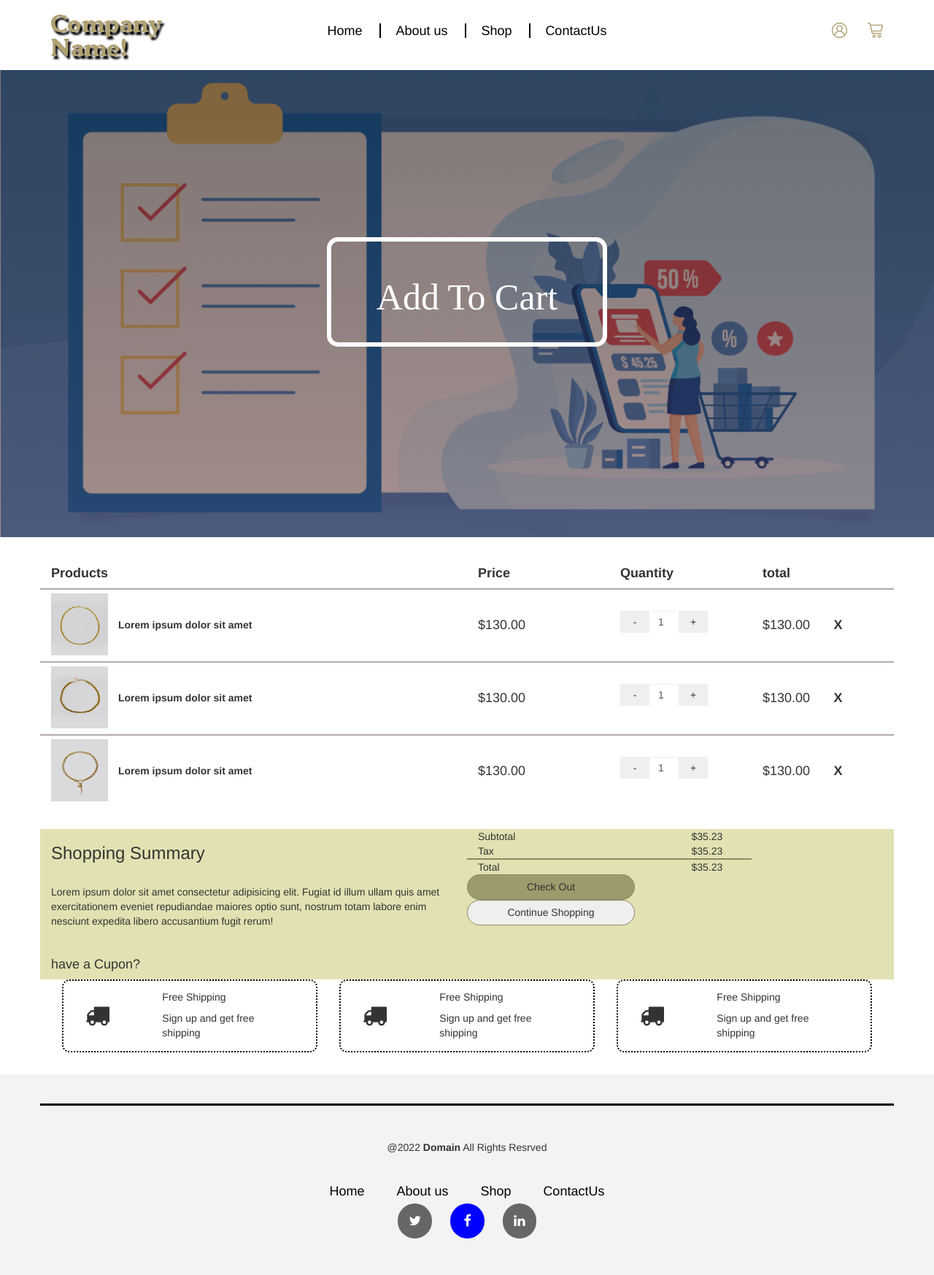
After one commit to Elisha-George/Jewelery_Website, a PHP site: page /checkout.html in a window 1280 px wide. The commit adds this page. Shown: the whole page at 73% size. Run offline with PHP 8.4, Linux system fonts and the light colour scheme; some web fonts are replaced.

Commit message:
Checkout.html file added

```diff
--- /dev/null
+++ b/checkout.html
@@ -0,0 +1,376 @@
+<!DOCTYPE html>
+<html lang="en">
+
+<head>
+    <meta charset="utf-8">
+    <meta http-equiv="X-UA-Compatible" content="IE=edge">
+    <meta name="viewport" content="width=device-width, initial-scale=1">
+    <title>Add To Cart</title>
+    <link href="css/bootstrap.min.css" rel="stylesheet">
+    <link rel="stylesheet" href="css/style.css">
+    <link rel="preconnect" href="https://fonts.googleapis.com">
+    <link rel="preconnect" href="https://fonts.gstatic.com" crossorigin>
+    <link href="https://fonts.googleapis.com/css2?family=Titan+One&display=swap" rel="stylesheet">
+    <link href="//db.onlinewebfonts.com/c/b903a10cbd02c30f0de8a49886eddcc0?family=CooperBTW01-Bold" rel="stylesheet"
+        type="text/css" />
+    <link rel="stylesheet" href="https://cdnjs.cloudflare.com/ajax/libs/font-awesome/4.7.0/css/font-awesome.min.css">
+</head>
+
+<body>
+
+    <!-- header starts -->
+    <header>
+        <div class="container">
+            <div class="row">
+                <div class="col-md-3">
+                    <div class="logo">
+                        <a href="index.html"><img src="images/logo.png" alt=""></a>
+                    </div>
+
+                </div>
+
+                <div class="col-md-6">
+                    <div class="navigation">
+
+                        <ul>
+                            <li><a href="index.html">Home</a></li>
+                            <li><a href="aboutus.html" id="about">About us</a></li>
+                            <li><a id="shop">Shop</a></li>
+                            <li><a href="contactUs.html" id="contact">ContactUs</a></li>
+                        </ul>
+
+                    </div>
+                </div>
+
+                <div class="col-md-3">
+                    <div class="icons">
+                        <ul>
+                            <li><a href=""><img src="images/profile.png" alt=""></a></li>
+                            <li><a href=""><img src="images/Cart.png" alt=""></a></li>
+                        </ul>
+                    </div>
+                </div>
+
+            </div>
+        </div>
+
+    </header>
+    <!-- header ends -->
+
+
+
+
+
+    <!-- BANNER STARTS -->
+
+
+    <div class="cartBanner">
+        <div class="contaier">
+            <div class="row">
+                <div class="col-md-12  cartMid">
+                    <h1 class="h1Heading">Add To Cart</h1>
+
+                </div>
+            </div>
+        </div>
+    </div>
+
+
+    <!-- BANNER  ENDS -->
+
+
+
+    <!-- CART SECTION STARTS-->
+
+    <section class="Cart">
+        <div class="container">
+            <!-- Cart headings -->
+            <div class="row rowHead">
+                <div class="col-md-6">
+                    <h4><b>Products</b></h4>
+                </div>
+                <div class="col-md-2">
+                    <h4><b>Price</b></h4>
+                </div>
+                <div class="col-md-2">
+                    <h4><b>Quantity</b></h4>
+                </div>
+                <div class="col-md-2">
+                    <h4><b>total</b></h4>
+                </div>
+            </div>
+
+            <!-- product add and remove -->
+            <div class="row rowProducts">
+                <div class="col-md-6">
+                    <img src="images/1stProduct.png" alt="" class="imgCart">
+                    <p><b>Lorem ipsum dolor sit amet</b> </p>
+                </div>
+                <div class="col-md-2">
+                    <h4>$130.00</h4>
+                </div>
+                <div class="col-md-2">
+                    <div class="ProductQty">
+                        <ul>
+                            <li><button class="cartQty">-</button></li>
+                            <li>
+                                <input type="text" class=" cartQty form-control" value="1" min="{5" } max=""
+                                    step="" required="required" title="">
+                            </li>
+                            <li><button class="cartQty">+</button></li>
+                        </ul>
+                    </div>
+                </div>
+                <div class="col-md-1">
+                    <h4>$130.00</h4>
+                </div>
+                <div class="col-md-1">
+                    <h4><b>X</b></h4>
+                </div>
+            </div>
+
+               <!-- product add and remove -->
+               <div class="row rowProducts">
+                <div class="col-md-6">
+                    <img src="images/3rdProduct.png" alt="" class="imgCart">
+                    <p><b>Lorem ipsum dolor sit amet</b> </p>
+                </div>
+                <div class="col-md-2">
+                    <h4>$130.00</h4>
+                </div>
+                <div class="col-md-2">
+                    <div class="ProductQty">
+                        <ul>
+                            <li><button class="cartQty">-</button></li>
+                            <li>
+                                <input type="text" class=" cartQty form-control" value="1" min="{5" } max=""
+                                    step="" required="required" title="">
+                            </li>
+                            <li><button class="cartQty">+</button></li>
+                        </ul>
+                    </div>
+                </div>
+                <div class="col-md-1">
+                    <h4>$130.00</h4>
+                </div>
+                <div class="col-md-1">
+                    <h4><b>X</b></h4>
+                </div>
+            </div>
+
+
+               <!-- product add and remove -->
+               <div class="row rowProducts">
+                <div class="col-md-6">
+                    <img src="images/2ndproduct.png" alt="" class="imgCart">
+                    <p><b>Lorem ipsum dolor sit amet</b> </p>
+                </div>
+                <div class="col-md-2">
+                    <h4>$130.00</h4>
+                </div>
+                <div class="col-md-2">
+                    <div class="ProductQty">
+                        <ul>
+                            <li><button class="cartQty">-</button></li>
+                            <li>
+                                <input type="text" class=" cartQty form-control" value="1" min="{5" } max=""
+                                    step="" required="required" title="">
+                            </li>
+                            <li><button class="cartQty">+</button></li>
+                        </ul>
+                    </div>
+                </div>
+                <div class="col-md-1">
+                    <h4>$130.00</h4>
+                </div>
+                <div class="col-md-1">
+                    <h4><b>X</b></h4>
+                </div>
+            </div>
+
+
+
+        </div>
+    </section>
+
+    <!-- CART SECTION Ends-->
+
+
+
+    <!-- CHECKOUT SUMMARY  -->
+    <section >
+        <div class="container summary">
+            <div class="row">
+                <div class="col-md-6">
+                    <h3>
+                         Shopping Summary
+                    </h3>
+                    <br>
+                    <p>Lorem ipsum dolor sit amet consectetur adipisicing elit. Fugiat id illum ullam quis amet exercitationem eveniet repudiandae maiores optio sunt, nostrum totam labore enim nesciunt expedita libero accusantium fugit rerum!</p>
+
+                    <br>
+
+                    <h4>
+                        have a Cupon?
+                    </h4>
+                </div>
+                <div class="col-md-4">
+
+                    <div class="row rowSubTotal">
+                        <div class="col-md-9">Subtotal</div>
+                        <div class="col-md-3">$35.23</div>
+                    </div>
+
+                    <div class="row rowTax">
+                        <div class="col-md-9">Tax</div>
+                        <div class="col-md-3">$35.23</div>
+                    </div>
+
+
+
+                    <div class="row rowTotal">
+                        <div class="col-md-9">Total</div>
+                        <div class="col-md-3">$35.23</div>
+                    </div>
+
+                    <div class="row">
+                    <button class="btnCheckOut">Check Out</button>
+                    </div>
+                    <div class="row">
+                        <button class="btnContinue">Continue Shopping</button>
+                        </div>
+                </div>
+            </div>
+        </div>
+    </section>
+    <!-- CHECKOUT SUMMARY  -->
+
+
+
+
+     <!-- SHIPPING DETAILS -->
+
+     <section>
+        <div class="container">
+            <div class="row">
+
+                <!-- Truck -->
+                <div class="col-md-3  ShippingBlocks" id="ship">
+                    <div class="col-md-4">
+                <i class="fa fa-truck" style="font-size: 33px;"></i>
+
+                    </div>
+                    <div class="col-md-8">
+                        <h5>Free Shipping</h5>
+                        <p>Sign up and get free shipping</p>
+                    </div>
+                </div>
+
+                <!-- Dillevery -->
+
+                <div class="col-md-3 ShippingBlocks" id="dilleveryBox">
+                    <div class="col-md-4">
+                        <i class="fa fa-truck" style="font-size: 33px;"></i>
+
+                            </div>
+                            <div class="col-md-8">
+                                <h5>Free Shipping</h5>
+                                <p>Sign up and get free shipping</p>
+                            </div>
+                </div>
+
+
+                <!-- brst quality -->
+                <div class="col-md-3 ShippingBlocks" id="Quality">
+                    <div class="col-md-4">
+                        <i class="fa fa-truck" style="font-size: 33px;"></i>
+
+                            </div>
+                            <div class="col-md-8">
+                                <h5>Free Shipping</h5>
+                                <p>Sign up and get free shipping</p>
+                            </div>
+                </div>
+
+            </div>
+
+
+
+    </section>
+
+
+    <!-- SHIPPING DETAILS -->
+
+
+
+
+
+
+
+
+
+
+
+
+
+    <!-- FOOTER STARTS -->
+
+    <footer>
+
+        <div class="container ">
+            <div class="row">
+
+                <div class="col-md-12 line">
+
+                </div>
+            </div>
+
+            <div class="row Domain">
+                <h5>
+                    @2022 <strong>Domain</strong> All Rights Resrved
+                </h5>
+            </div>
+
+            <div class="row">
+                <div class="col-md-12">
+                    <div class="footNav">
+
+                        <ul>
+                            <li><a>Home</a></li>
+                            <li><a id="about2" href="aboutus.html">About us</a></li>
+                            <li><a id="shop2">Shop</a></li>
+                            <li><a id="contact2" href="contactUs.html">ContactUs</a></li>
+                        </ul>
+
+                    </div>
+                </div>
+            </div>
+
+
+        </div>
+        </div>
+        <div id="SocialMediaIcons">
+            <div id="twitter">
+                <i class="fa fa-twitter" aria-hidden="true"></i>
+            </div>
+            <div id="facebook">
+                <i class="fa fa-facebook" aria-hidden="true"></i>
+            </div>
+            <div id="linkdin">
+                <i class="fa fa-linkedin" aria-hidden="true"></i>
+            </div>
+        </div>
+    </footer>
+
+    <!-- FOOTER ENDS -->
+
+
+
+
+    <!-- jQuery (necessary for Bootstrap's JavaScript plugins) -->
+    <script src="https://ajax.googleapis.com/ajax/libs/jquery/1.12.4/jquery.min.js"></script>
+    <!-- Include all compiled plugins (below), or include individual files as needed -->
+    <script src="js/bootstrap.min.js"></script>
+</body>
+
+</html>
--- a/css/style.css
+++ b/css/style.css
@@ -873,3 +873,25 @@
 
 
 /* ADD TO CART CSS */
+
+
+/* CHECKOUT CSS  */
+
+.summary{
+    background-color: #e1e1b2;
+}
+.rowTax{
+    border-bottom: 2px solid #8a8964 ;
+}
+
+.btnCheckOut, .btnContinue{
+    width: 23rem;
+    height: 3.5rem;
+    border-radius: 2rem;
+    border: 1px solid #8a8964 ;
+}
+.btnCheckOut{
+    background-color: #9c9b6b;
+}
+
+/* CHECKOUT CSS  */
```
